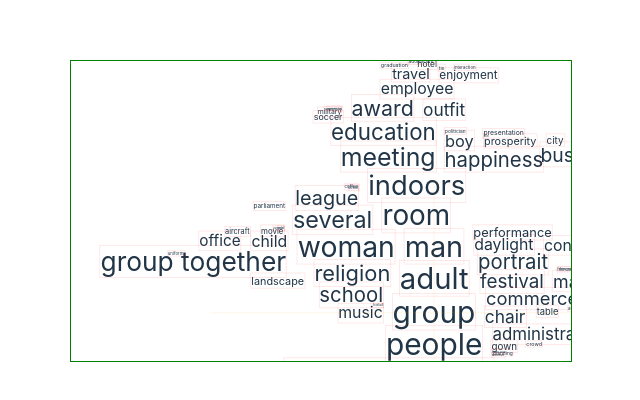
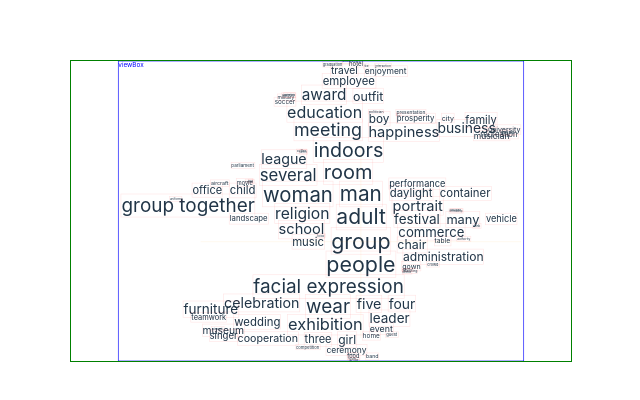
Before and after one commit to x-image-privacy/word-cloud, a React (Vite) app: page / in a window 1280 px wide. Shown: the part 186-586 px from the top of the page, without its empty margins (319-959 px from the left). Built offline with nearby package versions, Linux system fonts and the light colour scheme.

Commit message:
fix: compute bounding box

```diff
--- a/src/Wordcloud.tsx
+++ b/src/Wordcloud.tsx
@@ -9,6 +9,7 @@ import {
 import * as React from "react";
 
 import { CONTAINER_HEIGHT, CONTAINER_WIDTH, DEFAULT_RECT } from "./constants";
+import { defaultWords1 } from "./data";
 
 const CUT_OFF = 0.5;
 
@@ -65,12 +66,19 @@ const Wordcloud = ({
     });
   };
 
-  const parent = boundParent(
-    words.filter((w) => Boolean(w.rect)).map((w) => w.rect) as Rectangle[],
-    rectParent
-  );
+  // casting is fine here https://codereview.stackexchange.com/questions/135363/filtering-undefined-elements-out-of-an-array
+  const rects = words.map((w) => w.rect).filter(Boolean) as Rectangle[];
 
-  console.log("bound", parent);
+  const bound = rects.length
+    ? boundParent(rects)
+    : {
+        x: 0,
+        y: 0,
+        width: width,
+        height: height,
+      };
+
+  console.log("bound", bound);
 
   React.useEffect(() => {
     updateWords();
@@ -83,7 +91,7 @@ const Wordcloud = ({
       width={width}
       height={height}
       style={{ outline: "1px solid green" }}
-      viewBox={`${parent.x} ${parent.y} ${parent.width} ${parent.height}`}
+      viewBox={`${bound.x} ${bound.y} ${bound.width} ${bound.height}`}
     >
       {words.map((word) => {
         const fontSize =
@@ -126,6 +134,18 @@ const Wordcloud = ({
         stroke="orange"
         strokeWidth="1"
       />
+      <g>
+        <text
+          style={{ fill: "blue" }}
+          x={bound.x}
+          y={bound.y + 10}
+          fontSize={10}
+          textAnchor="start"
+        >
+          viewBox
+        </text>
+        <rect {...bound} stroke="blue" strokeWidth="1" fill="none" />
+      </g>
     </svg>
   );
 };
--- a/src/utils.ts
+++ b/src/utils.ts
@@ -24,17 +24,17 @@ export type Coordinate = {
   y: number;
 };
 
+export type Bound = {
+  xMin: number;
+  xMax: number;
+  yMin: number;
+  yMax: number;
+};
+
 export type Circle = {
   x: number;
   y: number;
   radius: number;
-};
-
-export type Bound = {
-  topX: number;
-  topY: number;
-  bottomX: number;
-  bottomY: number;
 };
 
 export const getBoundingRect = (
@@ -249,54 +249,22 @@ export const allCollision = (word: Rectangle, passRect: Rectangle[]): boolean =>
     )
     .some((t) => t === true);
 
-export const boundParent = (
-  passRect: Rectangle[],
-  parent: Rectangle
-): Rectangle => {
-  console.log("max", Math.min(...passRect.map((w) => w.x - w.width / 2)));
-  const newParentBound = passRect.reduce(
-    (bound, rect) => {
-      const topLeftRect = {
-        x: rect.x - rect.width / 2,
-        y: rect.y - rect.height / 2,
-      };
+export const boundParent = (rects: Rectangle[]): Rectangle => {
+  const topLeftPoints: Coordinate[] = rects.map((r) => ({
+    x: r.x - r.width / 2,
+    y: r.y - r.height / 2,
+  }));
+  const bottomRightPoints: Coordinate[] = rects.map((r) => ({
+    x: r.x + r.width / 2,
+    y: r.y + r.height / 2,
+  }));
 
-      const bottomRightRect = {
-        x: rect.x + rect.width / 2,
-        y: rect.y + rect.height / 2,
-      };
+  const xMin = Math.min(...topLeftPoints.map((r) => r.x));
+  const xMax = Math.max(...bottomRightPoints.map((r) => r.x));
+  const yMin = Math.min(...topLeftPoints.map((r) => r.y));
+  const yMax = Math.max(...bottomRightPoints.map((r) => r.y));
 
-      // value on left
-      if (topLeftRect.x < bound.x) {
-        bound.x = topLeftRect.x;
-      }
-
-      // value on top
-      if (topLeftRect.y < bound.y) {
-        bound.y = topLeftRect.y;
-      }
-
-      // value on right
-      if (bottomRightRect.x > bound.width) {
-        bound.width = bottomRightRect.x;
-      }
-
-      // value on bottom
-      if (bottomRightRect.y > bound.height) {
-        bound.height = bottomRightRect.y;
-      }
-
-      return bound;
-    },
-    {
-      x: parent.x - parent.width / 2,
-      y: parent.y - parent.height / 2,
-      width: parent.width,
-      height: parent.height,
-    }
-  );
-
-  return newParentBound;
+  return { x: xMin, y: yMin, width: xMax - xMin, height: yMax - yMin };
 };
 
 export const getWordSlide = (
```
